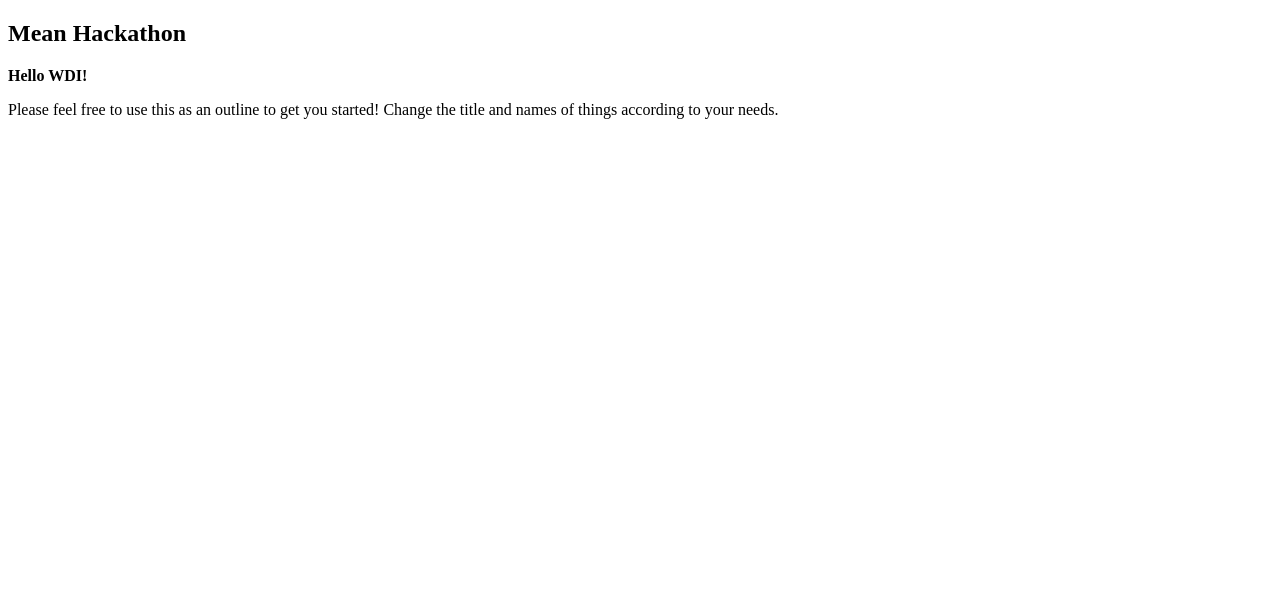
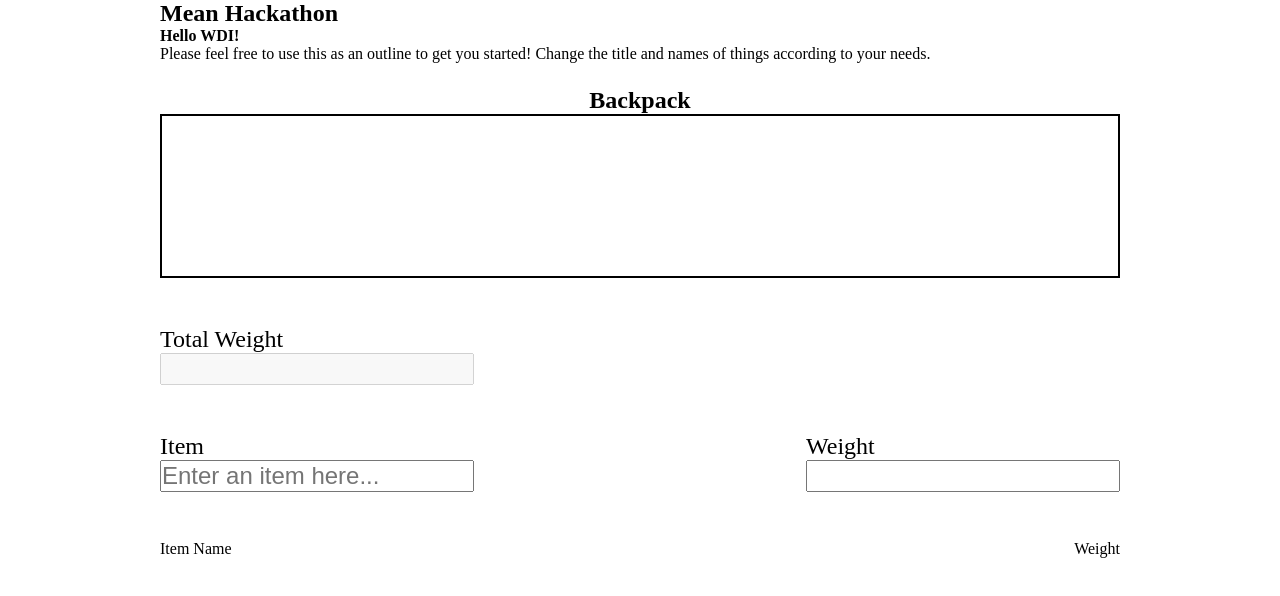
Before and after one commit to hayes9321/PackThat, a website: page public/index.html in a window 1280 px wide. Drawn offline with nearby package versions, Linux system fonts and the light colour scheme; some packages are replaced by stand-ins of ours; files that its build step writes are made by us from their sources.

Commit message:
added html, css

```diff
--- /dev/null
+++ b/public/css/style.css
@@ -0,0 +1,44 @@
+* {
+  padding: 0;
+  margin: 0;
+}
+
+body {
+  width: 75%;
+  margin: 0 auto;
+}
+
+h1 {
+  text-align: center;
+}
+
+/* MAIN SECTION BLOCKING */
+
+section {
+  display: block;
+  padding: 1.5em 0;
+  overflow: auto;
+}
+
+.inlineHeaderLeft {
+  float: left;
+}
+
+.inlineHeaderRight {
+  float: right;
+}
+
+/* DETAILS */
+
+div.backpack {
+  border: 2px black solid;
+  height: 10em;
+}
+
+p.descriptor, input.descriptorInput {
+  font-size: 1.5em;
+}
+
+ul, li {
+  list-style: none;
+}
--- a/public/index.html
+++ b/public/index.html
@@ -1,16 +1,76 @@
 <!DOCTYPE html>
 <html>
 <head>
-  <title>Mean Hackathon</title>
+  <title>Backpack</title>
   <base href="/">
   <script src="https://ajax.googleapis.com/ajax/libs/angularjs/1.5.7/angular.min.js"></script>
   <script src="https://cdnjs.cloudflare.com/ajax/libs/angular-ui-router/0.3.1/angular-ui-router.js"></script>
   <script src="app/app.js"></script>
   <script src="app/controllers.js"></script>
+  <link rel="stylesheet" type="text/css" href="app/css/style.css">
 </head>
 <body ng-app="MeanHackathon">
   <div class="container">
+
     <div ui-view></div>
+
+    <section>
+
+      <h1>Backpack</h1>
+
+      <div class="backpack">
+
+      </div>
+
+    </section>
+
+    <section>
+
+      <div class="inlineHeaderLeft">
+
+        <p class="descriptor">Total Weight </p>
+
+        <input type="number" class="descriptorInput" disabled>
+
+      </div>
+
+    </section>
+
+    <section>
+
+      <div class="inlineHeaderLeft">
+
+        <p class="descriptor">Item</p>
+
+        <input type="text" placeholder="Enter an item here..." class="descriptorInput">
+
+      </div>
+
+      <div class="inlineHeaderRight">
+
+        <p class="descriptor">Weight </p>
+
+        <input type="number" class="descriptorInput">
+
+      </div>
+
+    </section>
+
+    <section class="itemStorage">
+
+    <ul>
+      <li>
+
+        <p class="inlineHeaderLeft">Item Name</p>
+
+        <p class="inlineHeaderRight">Weight</p>
+
+      </li>
+    </ul>
+
+    </section>
+
+
   </div>
 </body>
 </html>
```
Also changed, not shown: 1 other file.
